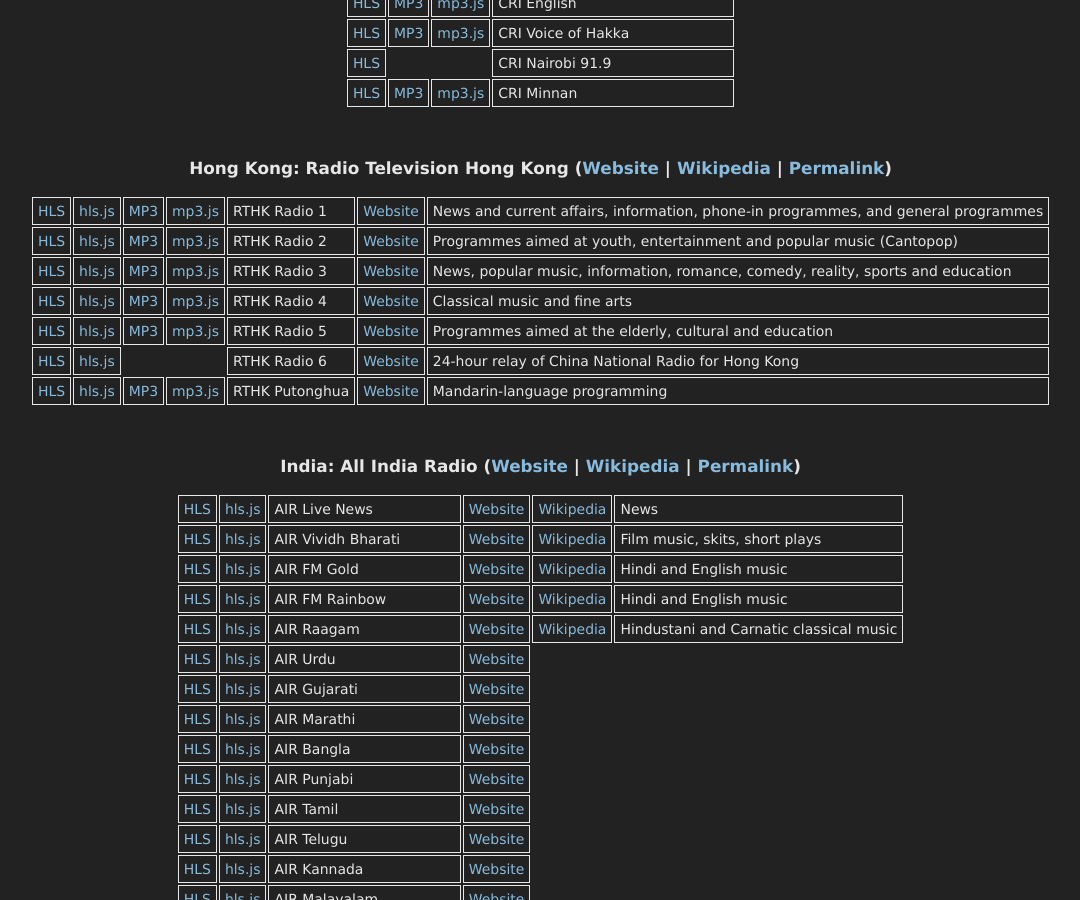
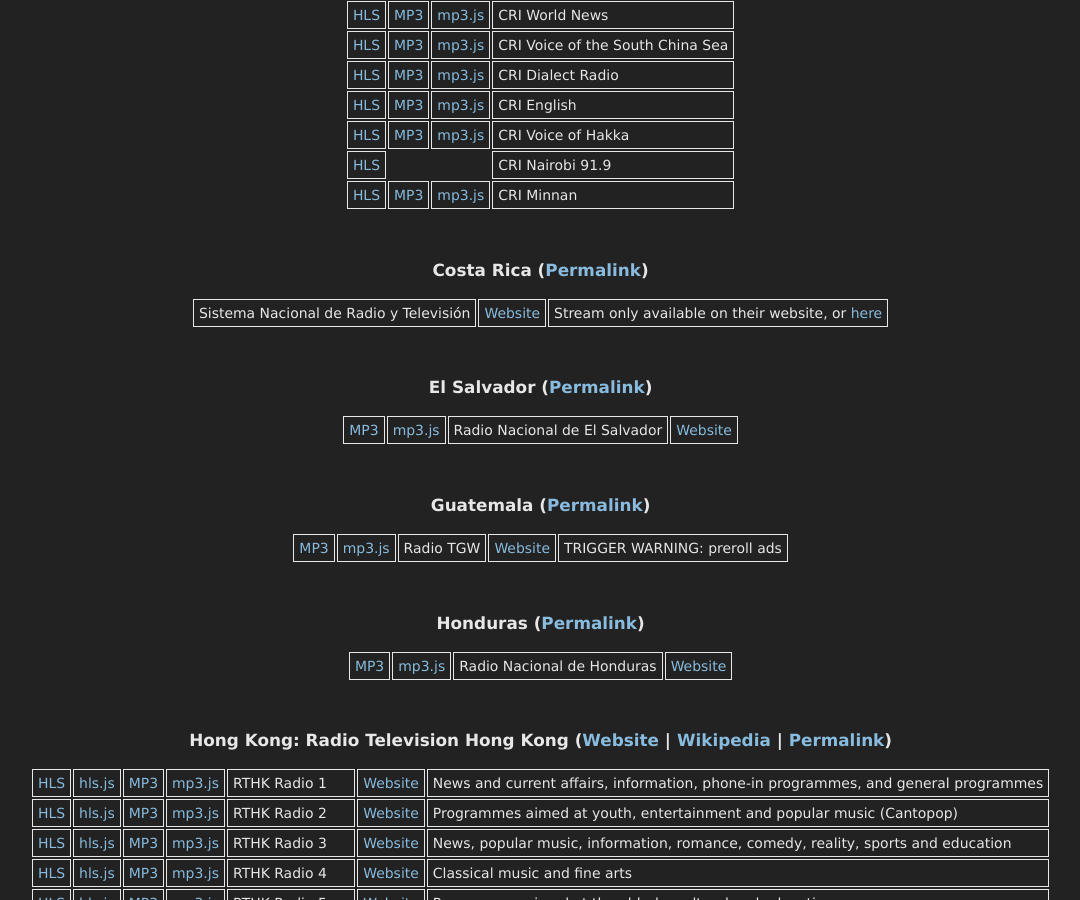
Before and after one commit to danburd/danburd.github.io, a Jekyll site: the page radio.html, which Jekyll copies as it is, in a window 1280 px wide and 900 px high, scrolled down 2935 px. Shown: the whole window, without its empty margins (101-1181 px from the left). Built offline with Jekyll 4.4.1, drawn with Linux system fonts in a browser that asks for light colours; some of the changed text lies outside the part shown.

Commit message:
Added Central American stations.

```diff
--- a/radio.html
+++ b/radio.html
@@ -545,6 +545,12 @@
 </div>
 <br>
 <br>
+<div id="Belize">
+<h3>Belize (<a href="#Belize">Permalink</a>)</h3>
+No known public radio.
+</div>
+<br>
+<br>
 <div id="Canada">
 <h3>Canada: Canadian Broadcasting Corporation (<a href="https://www.cbc.ca/radio">Website</a> | <a href="https://en.wikipedia.org/wiki/CBC_Radio">Wikipedia</a> | <a href="#Canada">Permalink</a>)</h3>
 <table>
@@ -811,6 +817,58 @@
    <td><a href="http://http.qingting.fm/live/1002/64k.mp3" type="audio/mpeg">MP3</a></td>
    <td><a href="/mp3js.html?stream=http://http.qingting.fm/live/1002/64k.mp3">mp3.js</a></td>
    <td>CRI Minnan</td>
+  </tr>
+</table>
+</div>
+<br>
+<br>
+<div id="Costa_Rica">
+<h3>Costa Rica (<a href="#Costa_Rica">Permalink</a>)</h3>
+<table>
+  <tr>
+    <td>Sistema Nacional de Radio y Televisión</td>
+    <td><a href="http://www.costaricamedios.cr/">Website</a></td>
+    <td>Stream only available on their website, or <a href="https://www.ustream.tv/channel/FtUmkFp9xut">here</a></td>
+  </tr>
+</table>
+</div>
+<br>
+<br>
+<div id="El_Salvador">
+<h3>El Salvador (<a href="#El_Salvador">Permalink</a>)</h3>
+<table>
+  <tr>
+    <td><a href="http://66.7.198.72:8000/radionacional.ogg">MP3</a></td>
+    <td><a href="/mp3js.html?stream=http://66.7.198.72:8000/radionacional.ogg">mp3.js</a></td>
+    <td>Radio Nacional de El Salvador</td>
+    <td><a href="http://www.radionacional.gob.sv/">Website</a></td>
+  </tr>
+</table>
+</div>
+<br>
+<br>
+<div id="Guatemala">
+<h3>Guatemala (<a href="#Guatemala">Permalink</a>)</h3>
+<table>
+    <tr>
+    <td><a href="http://node-20.zeno.fm/8827exas36duv">MP3</a></td>
+    <td><a href="/mp3js.html?stream=http://node-20.zeno.fm/8827exas36duv">mp3.js</a></td>
+    <td>Radio TGW</td>
+    <td><a href="https://radiotgw.gob.gt/">Website</a></td>
+    <td>TRIGGER WARNING: preroll ads</td>
+  </tr>
+</table>
+</div>
+<br>
+<br>
+<div id="Honduras">
+<h3>Honduras (<a href="#Honduras">Permalink</a>)</h3>
+<table>
+  <tr>
+    <td><a href="http://stream.playerlive.info:8049/rnh.aac">MP3</a></td>
+    <td><a href="/mp3js.html?stream=http://stream.playerlive.info:8049/rnh.aac">mp3.js</a></td>
+    <td>Radio Nacional de Honduras</td>
+    <td><a href="http://www.rnh.gob.hn/">Website</a></td>
   </tr>
 </table>
 </div>
@@ -1455,6 +1513,18 @@
     <td>Crisol FM</td>
     <td><a href="https://sertv.gob.pa/crisolfm/">Website</a></td>
     <td>Culture and education</td>
+  </tr>
+</table>
+</div>
+<br>
+<br>
+<div id="Nicaragua">
+<h3>Nicaragua (<a href="#Nicaragua">Permalink</a>)</h3>
+<table>
+  <tr>
+    <td>Radio Nicaragua</td>
+    <td><a href="https://www.radionicaragua.com.ni/">Website</a></td>
+    <td>Stream not currently available</td>
   </tr>
 </table>
 </div>
```
